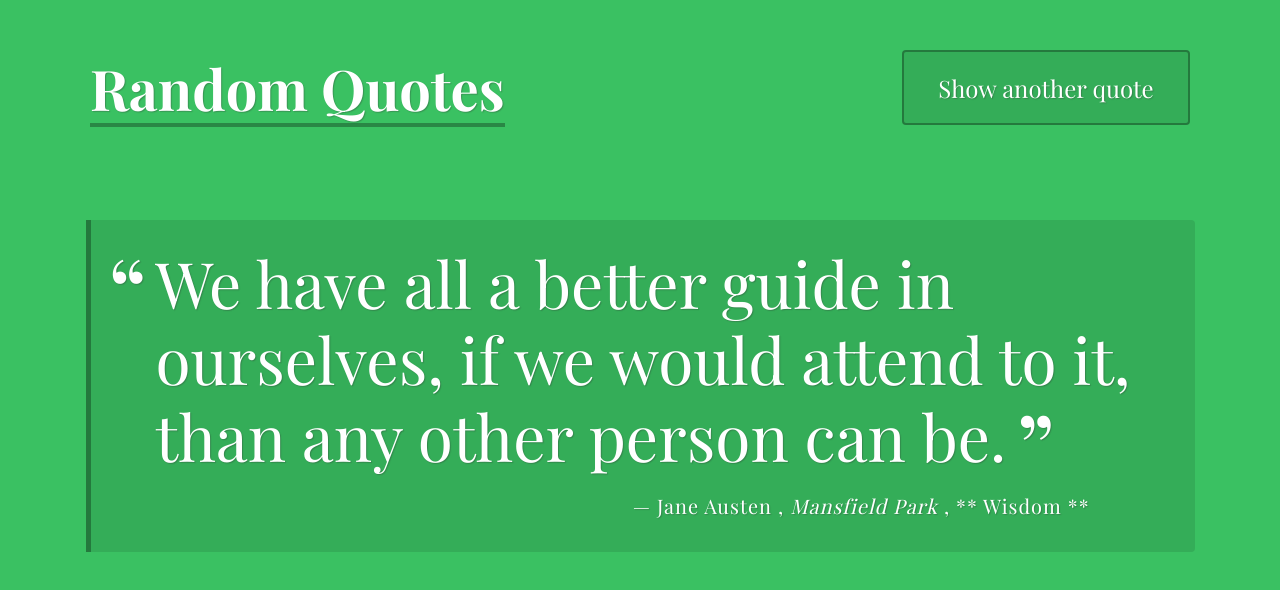
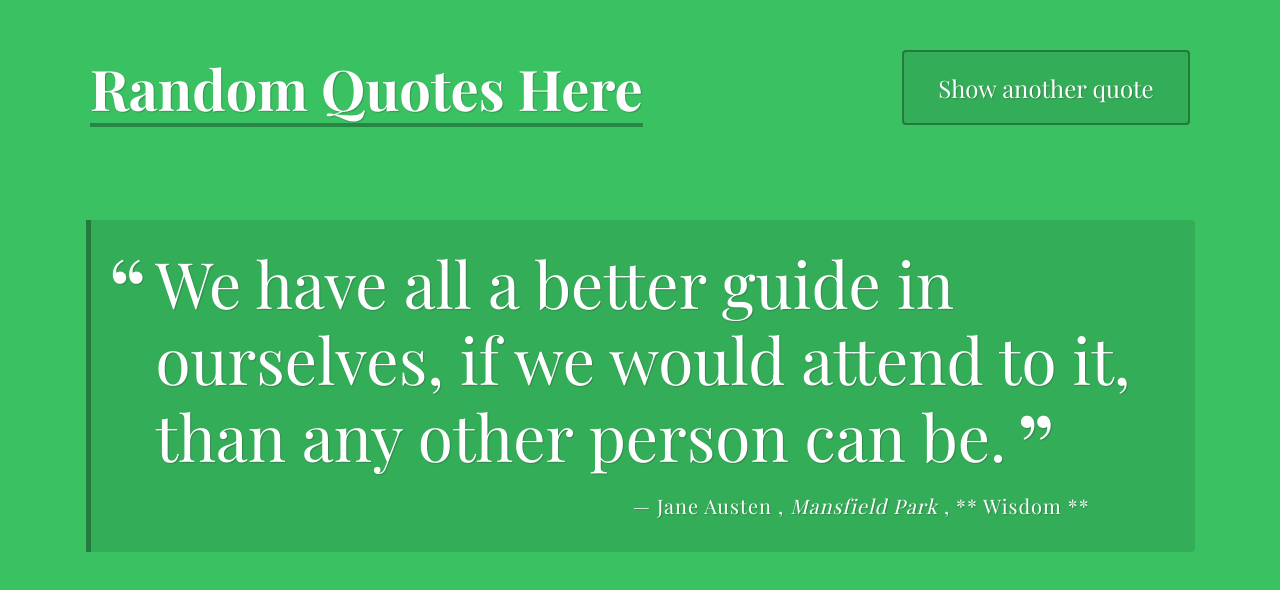
Before and after one commit to msjaelee/quoteGenerator, a plain HTML site: page index.html in a window 1280 px wide. Drawn offline with nearby package versions, Linux system fonts and the light colour scheme; a web font is replaced by a local one.

Commit message:
Update index.html

```diff
--- a/index.html
+++ b/index.html
@@ -10,7 +10,7 @@
 
   <body>
     <header>
-      <h1>Random Quotes</h1>
+      <h1>Random Quotes Here</h1>
       <button id="load-quote" class="load-quote">Show another quote</button>
     </header>
 
```
